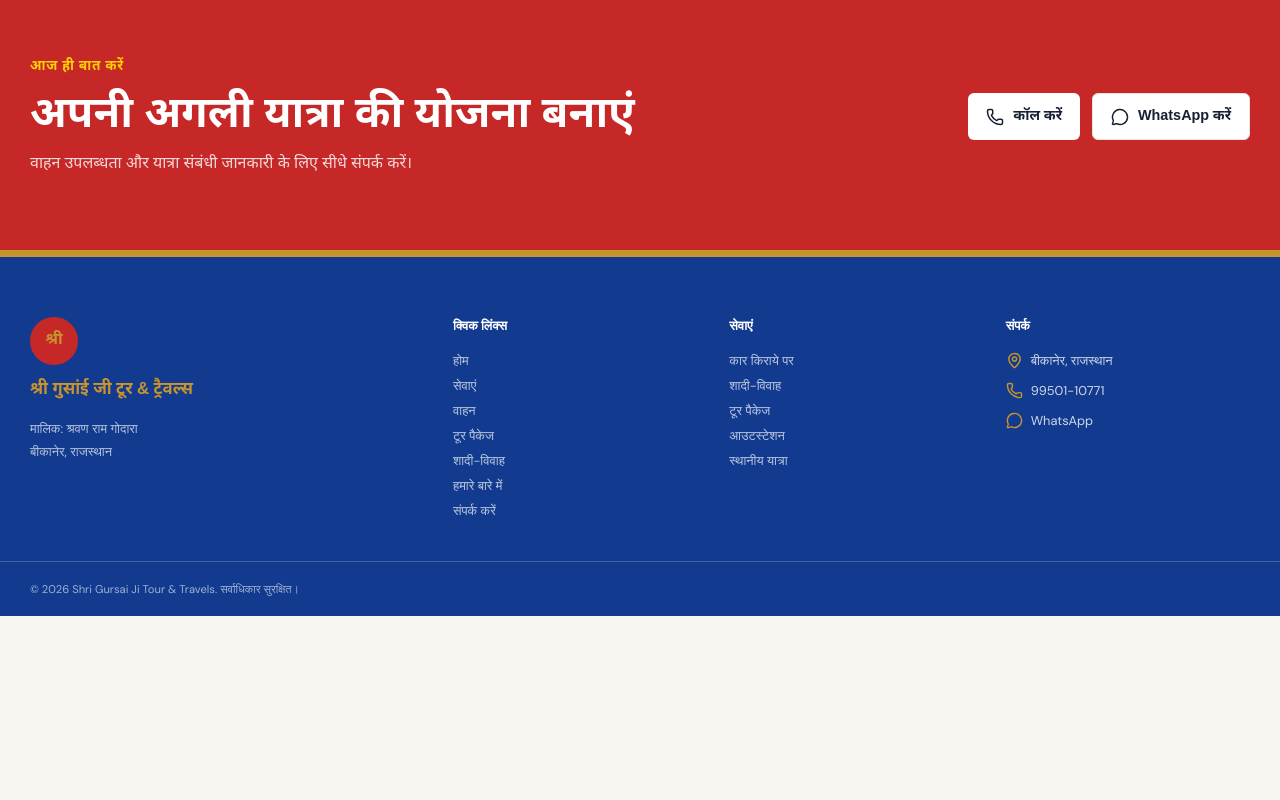
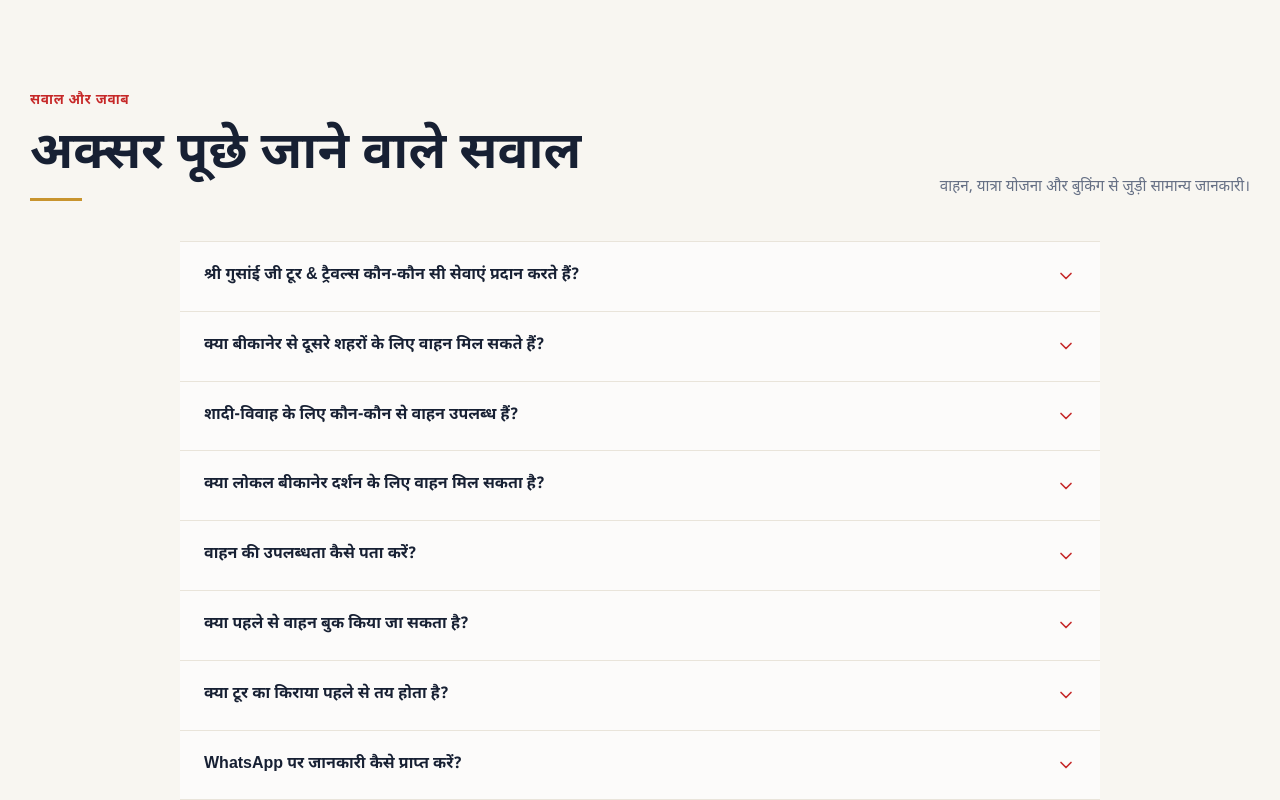
Before and after one commit to Mukesh9462/shri-gusai-ji-tour-travels-website, a React (Vite) app: page / in a window 1280 px wide. Shown: the part 6640-7440 px from the top of the page. Before the commit the page ends 7256 px from the top, so only its background shows below. Built offline with nearby package versions, Linux system fonts and the light colour scheme; no server answers.

Commit message:
Add FAQ section

```diff
--- /dev/null
+++ b/src/components/FAQ.css
@@ -0,0 +1,21 @@
+.faq-section { background: var(--cream); }
+.faq-heading { align-items: end; }
+.faq-heading h2 { margin-bottom: 0; }
+.faq-heading > p { max-width: 390px; margin: 0; color: var(--muted); font-family: var(--font-hi); }
+.faq-list { max-width: 920px; margin: 0 auto; border-top: 1px solid var(--line); }
+.faq-item { border-bottom: 1px solid var(--line); background: rgba(255, 255, 255, .64); }
+.faq-item.is-open { background: var(--white); box-shadow: 0 12px 28px rgba(23, 32, 51, .07); }
+.faq-item h3 { margin: 0; }
+.faq-trigger { display: flex; width: 100%; align-items: center; justify-content: space-between; gap: 18px; padding: 22px 24px; border: 0; background: transparent; color: var(--blue); text-align: left; font-family: var(--font-hi); font-size: 1rem; font-weight: 800; line-height: 1.55; }
+.faq-trigger svg { flex: 0 0 auto; color: var(--red); transition: transform .25s ease; }
+.faq-item.is-open .faq-trigger svg { transform: rotate(180deg); }
+.faq-trigger:focus-visible { outline: 3px solid rgba(200, 148, 46, .45); outline-offset: -3px; }
+.faq-panel { display: grid; grid-template-rows: 1fr; padding: 0 24px 22px; animation: faq-open .25s ease both; }
+.faq-panel[hidden] { display: none; }
+.faq-panel p { max-width: 800px; margin: 0; color: var(--muted); font-family: var(--font-hi); line-height: 1.85; }
+@keyframes faq-open { from { opacity: 0; transform: translateY(-5px); } to { opacity: 1; transform: translateY(0); } }
+@media (max-width: 750px) {
+	.faq-heading { gap: 10px; }
+	.faq-trigger { padding: 18px 16px; font-size: .94rem; }
+	.faq-panel { padding: 0 16px 18px; }
+}
--- /dev/null
+++ b/src/components/FAQ.jsx
@@ -0,0 +1,88 @@
+import { useEffect, useState } from "react";
+import { ChevronDown } from "lucide-react";
+import { SITE_URL } from "./SEO";
+import "./FAQ.css";
+
+const questions = [
+	{
+		question: "श्री गुसांई जी टूर & ट्रैवल्स कौन-कौन सी सेवाएं प्रदान करते हैं?",
+		answer: "हम कार किराया, शादी-विवाह के लिए वाहन व्यवस्था, टूर प्रोग्राम, लोकल यात्रा, आउटस्टेशन यात्रा तथा एयरपोर्ट/रेलवे ट्रांसफर जैसी सेवाएं प्रदान करते हैं।"
+	},
+	{
+		question: "क्या बीकानेर से दूसरे शहरों के लिए वाहन मिल सकते हैं?",
+		answer: "हाँ, बीकानेर से जयपुर, जोधपुर, जैसलमेर तथा अन्य स्थानों की यात्रा के लिए वाहन उपलब्धता के अनुसार व्यवस्था की जा सकती है।"
+	},
+	{
+		question: "शादी-विवाह के लिए कौन-कौन से वाहन उपलब्ध हैं?",
+		answer: "Innova, Innova Crysta, Fortuner, Bolero, Cruiser, Swift, Etios तथा आवश्यकता के अनुसार Tempo Traveller और Bus की व्यवस्था की जा सकती है।"
+	},
+	{
+		question: "क्या लोकल बीकानेर दर्शन के लिए वाहन मिल सकता है?",
+		answer: "हाँ, बीकानेर एवं आसपास के दर्शनीय स्थलों के लिए वाहन उपलब्धता के अनुसार यात्रा की व्यवस्था की जा सकती है।"
+	},
+	{
+		question: "वाहन की उपलब्धता कैसे पता करें?",
+		answer: "अपनी यात्रा की तारीख, स्थान और आवश्यक वाहन की जानकारी देकर 99501-10771 पर कॉल या WhatsApp के माध्यम से उपलब्धता पूछ सकते हैं।"
+	},
+	{
+		question: "क्या पहले से वाहन बुक किया जा सकता है?",
+		answer: "हाँ, यात्रा की तारीख और आवश्यक जानकारी साझा करके बुकिंग के लिए संपर्क किया जा सकता है। बुकिंग उपलब्धता की पुष्टि के बाद तय होती है।"
+	},
+	{
+		question: "क्या टूर का किराया पहले से तय होता है?",
+		answer: "यात्रा का किराया वाहन, दूरी, यात्रा की अवधि और यात्रा योजना के अनुसार अलग-अलग हो सकता है। सही जानकारी के लिए सीधे संपर्क करें।"
+	},
+	{
+		question: "WhatsApp पर जानकारी कैसे प्राप्त करें?",
+		answer: "आप 99501-10771 पर WhatsApp करके वाहन, यात्रा और उपलब्धता के बारे में जानकारी पूछ सकते हैं।"
+	}
+];
+
+export default function FAQ() {
+	const [openIndex, setOpenIndex] = useState(null);
+
+	useEffect(() => {
+		const scriptId = "gursai-faq-schema";
+		let script = document.getElementById(scriptId);
+		if (!script) {
+			script = document.createElement("script");
+			script.id = scriptId;
+			script.type = "application/ld+json";
+			document.head.appendChild(script);
+		}
+		script.textContent = JSON.stringify({
+			"@context": "https://schema.org",
+			"@type": "FAQPage",
+			mainEntity: questions.map(({ question, answer }) => ({
+				"@type": "Question",
+				name: question,
+				acceptedAnswer: { "@type": "Answer", text: answer }
+			}))
+		});
+		return () => document.getElementById(scriptId)?.remove();
+	}, []);
+
+	return <section className="section faq-section" aria-labelledby="faq-heading">
+		<div className="container">
+			<div className="section-heading faq-heading">
+				<div><div className="eyebrow">सवाल और जवाब</div><h2 id="faq-heading">अक्सर पूछे जाने वाले सवाल</h2></div>
+				<p>वाहन, यात्रा योजना और बुकिंग से जुड़ी सामान्य जानकारी।</p>
+			</div>
+			<div className="faq-list">
+				{questions.map(({ question, answer }, index) => {
+					const isOpen = openIndex === index;
+					const buttonId = `faq-question-${index}`;
+					const panelId = `faq-answer-${index}`;
+					return <article className={`faq-item ${isOpen ? "is-open" : ""}`} key={question}>
+						<h3>
+							<button id={buttonId} className="faq-trigger" type="button" aria-expanded={isOpen} aria-controls={panelId} onClick={() => setOpenIndex(isOpen ? null : index)}>
+								<span>{question}</span><ChevronDown size={20} aria-hidden="true" />
+							</button>
+						</h3>
+						<div id={panelId} className="faq-panel" role="region" aria-labelledby={buttonId} hidden={!isOpen}><p>{answer}</p></div>
+					</article>;
+				})}
+			</div>
+		</div>
+	</section>;
+}
--- a/src/pages/Home.jsx
+++ b/src/pages/Home.jsx
@@ -3,9 +3,9 @@
 import SEO from "../components/SEO";
 import ServiceCard from "../components/ServiceCard";
 import VehicleFleetSection from "../components/VehicleFleetSection";
+import FAQ from "../components/FAQ";
 import { services } from "../data/services";
 import { vehicles } from "../data/vehicles";
-import { tours } from "../data/tours";
 import { business, buildWhatsAppLink } from "../data/business";
 import { useLanguage } from "../context/LanguageContext";
 
@@ -103,6 +103,7 @@
 					</div>
 				</div>
 			</section>
+			<FAQ />
 			<section className="home-contact-cta">
 				<div className="container">
 					<div>
```
